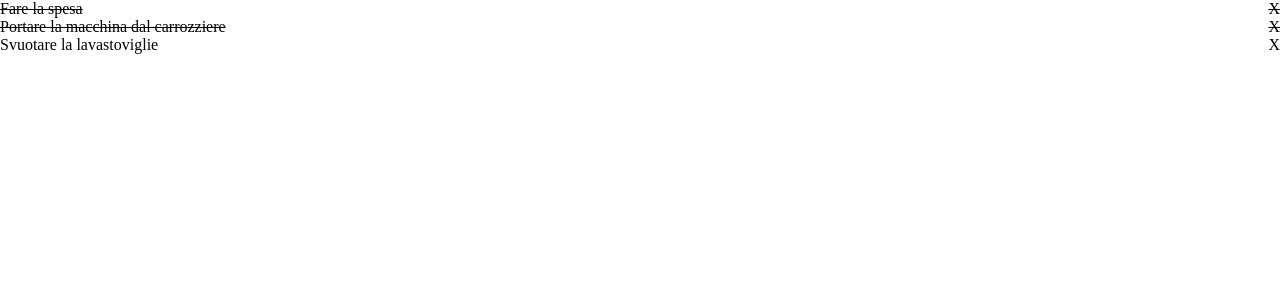
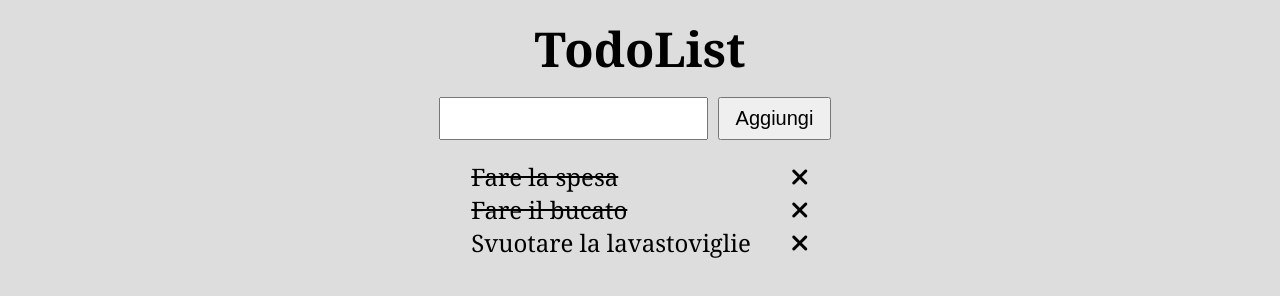
Before and after one commit to RooRsmoka/vue-todolist, a plain HTML site: page index.html in a window 1280 px wide. Drawn offline with nearby package versions, Linux system fonts and the light colour scheme.

Commit message:
completata Milestone 3 + bonus 1

```diff
--- a/css/style.css
+++ b/css/style.css
@@ -2,6 +2,38 @@
     margin: 0;
     padding: 0;
     box-sizing: border-box;
+}
+
+body {
+    font-family: Georgia, 'Times New Roman', Times, serif;
+    background-color: #ddd;
+}
+
+.input-container {
+    display: flex;
+    justify-content: center;
+}
+
+.list-container {
+    margin-top: 20px;
+    display: flex;
+    justify-content: center;
+}
+
+h1 {
+    font-size: 48px;
+    text-align: center;
+    padding: 16px;
+}
+
+input {
+    font-size: 20px;
+}
+
+button {
+    margin: 0 10px;
+    padding: 8px 16px;
+    font-size: 20px;
 }
 
 ul {
@@ -11,8 +43,14 @@ ul {
 li {
     display: flex;
     justify-content: space-between;
+    font-size: 24px;
+}
+
+i {
+    margin-left: 40px;
 }
 
 .done {
+    /* color: green; */
     text-decoration: line-through;
 }
--- a/index.html
+++ b/index.html
@@ -6,10 +6,16 @@
     <meta name="viewport" content="width=device-width, initial-scale=1.0">
     <title>Document</title>
     <link rel="stylesheet" href="css/style.css">
+    <script src="https://kit.fontawesome.com/1e3be9b4ce.js" crossorigin="anonymous"></script>
     <script src="https://cdn.jsdelivr.net/npm/vue@2/dist/vue.js"></script>
 </head>
 <body>
     <div id="app">
+        <h1>{{heading}}</h1>
+        <div class="input-container">
+            <input v-model="newAction" @keyup.enter="addAction">
+            <button @click="addAction">Aggiungi</button>
+        </div>
         <div class="list-container">
             <!-- Creo una lista che stampa tutti gli oggetti presenti in todoList
                 e sbarro le azioni che sono in stato done: true
@@ -20,7 +26,9 @@
                     <!-- Aggiungo a fianco di ogni azione una X in modo che al click
                         di essa l'azione relativa venga rimossa dalla lista
                     -->
-                    <div @click="removeAction(i)">X</div>
+                    <div>
+                        <i @click="removeAction(i)" class="fas fa-times"></i>
+                    </div>
                 </li>
             </ul>
         </div>
--- a/js/script.js
+++ b/js/script.js
@@ -1,22 +1,28 @@
 new Vue({
     el: '#app',
     data: {
+        heading: 'TodoList',
         todoList: [
             {
                 text: 'Fare la spesa',
                 done: true,
             },
             {
-                text: 'Portare la macchina dal carrozziere',
+                text: 'Fare il bucato',
                 done: true,
             },
             {
                 text: 'Svuotare la lavastoviglie',
                 done: false,
             },
-        ]
+        ],
+        newAction: '',
     },
     methods: {
+        addAction: function() {
+            this.todoList.push({text: this.newAction, done: false});
+            this.newAction = '';
+        },
         removeAction: function(index) {
             this.todoList.splice(index, 1)
         }
```
